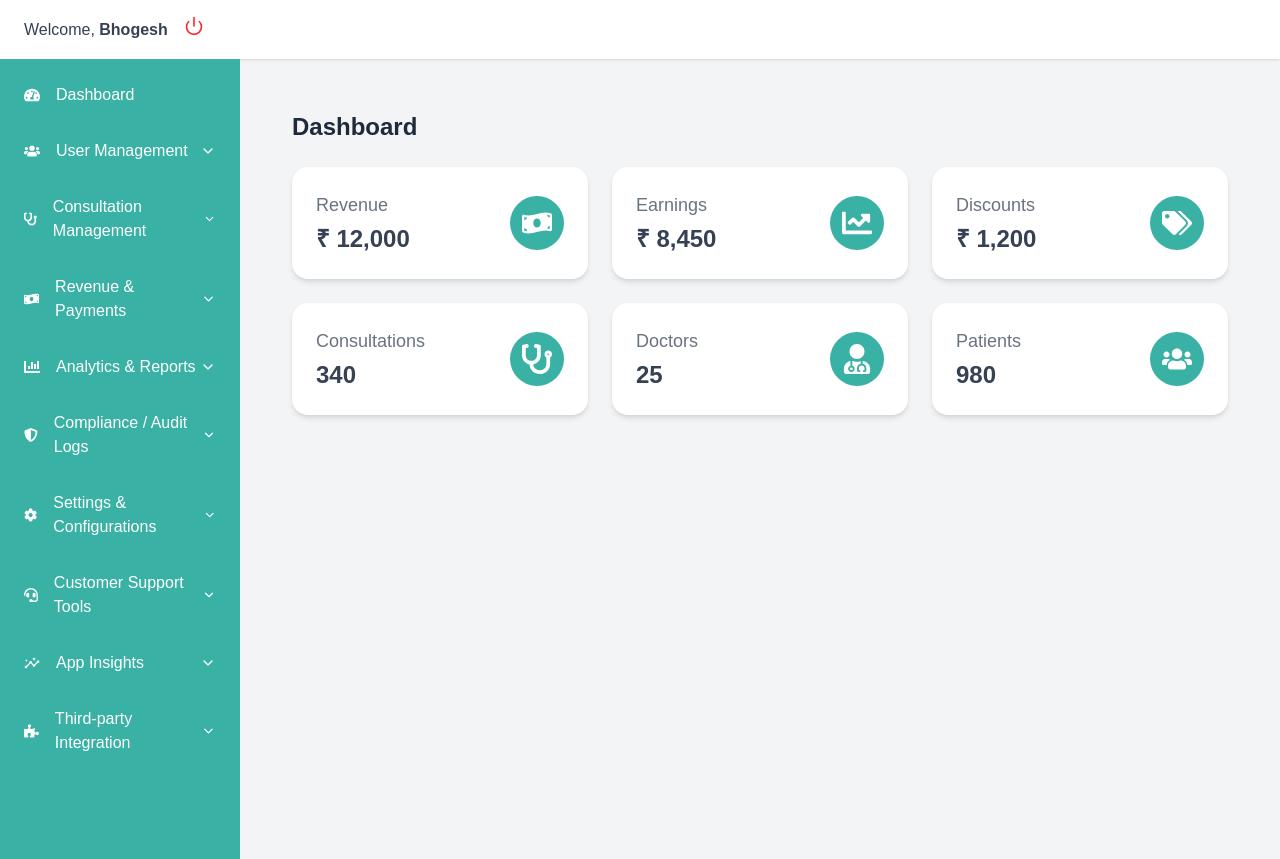
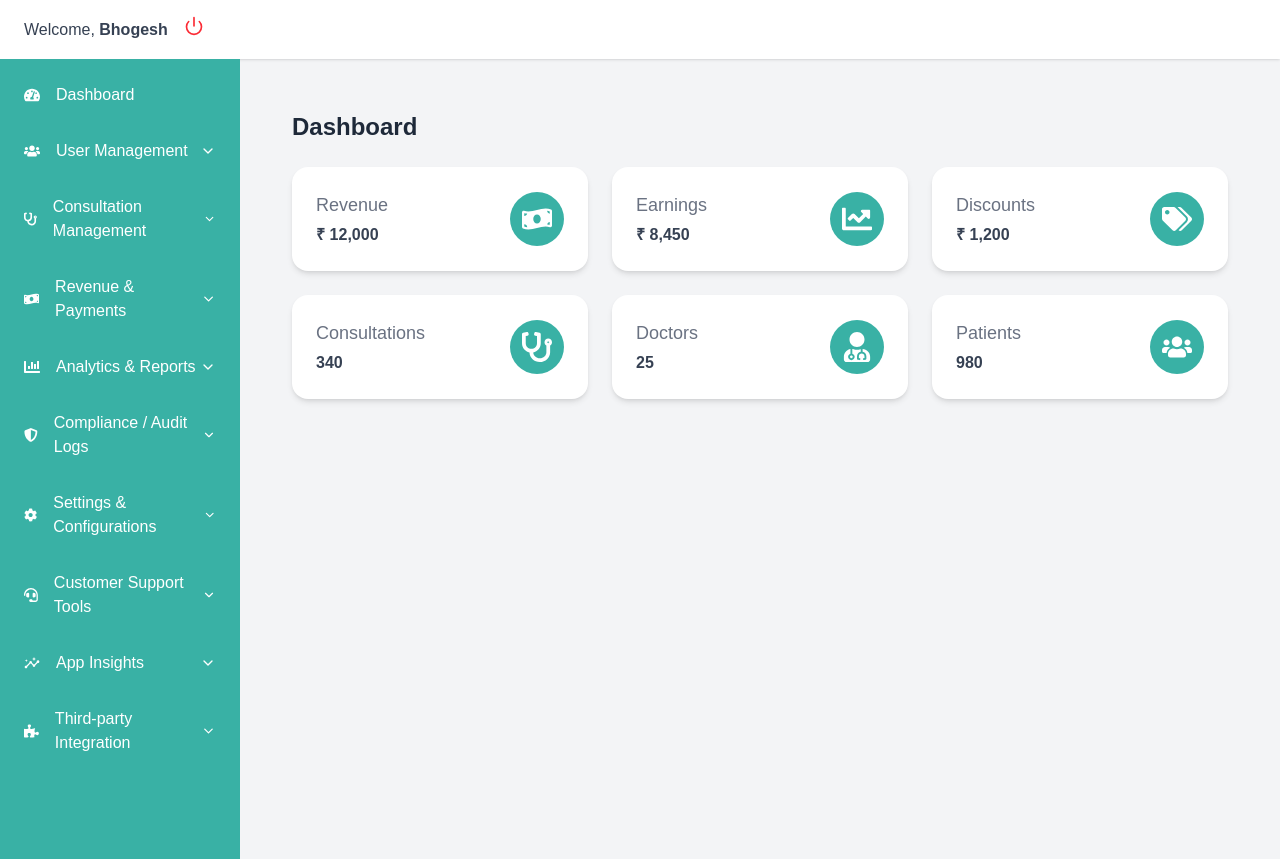
Before and after one commit to vura10/MedGo, a React (Vite) app: page /home in a window 1280 px wide. Built offline with nearby package versions, Linux system fonts and the light colour scheme.

Commit message:
Reduxe the size of Font for the statcards.

```diff
--- a/src/components/StatCard.jsx
+++ b/src/components/StatCard.jsx
@@ -57,7 +57,7 @@ const StatCard = ({ title, value }) => {
     <div className="bg-white rounded-2xl shadow-md p-6 flex justify-between items-center hover:shadow-lg transition-transform hover:scale-[1.02] cursor-pointer">
       <div>
         <p className="text-lg text-gray-500 font-medium">{title}</p>
-        <h3 className="text-2xl font-bold text-gray-700 mt-1">{displayValue}</h3>
+        <h3 className="text-1xl font-bold text-gray-700 mt-1">{displayValue}</h3>
       </div>
       <div className="bg-primary rounded-full p-3 flex items-center justify-center">
         {iconMap[title]}
```
